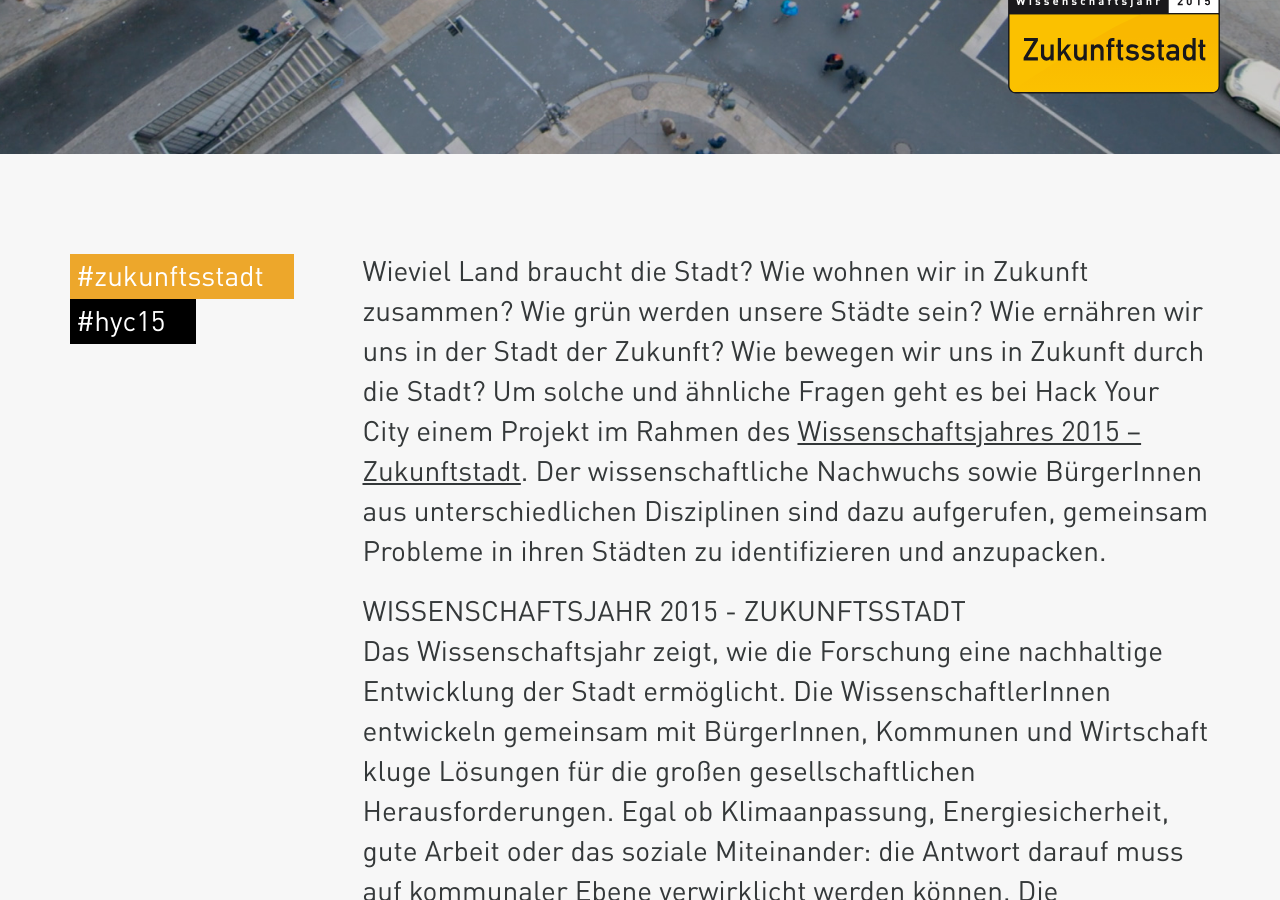
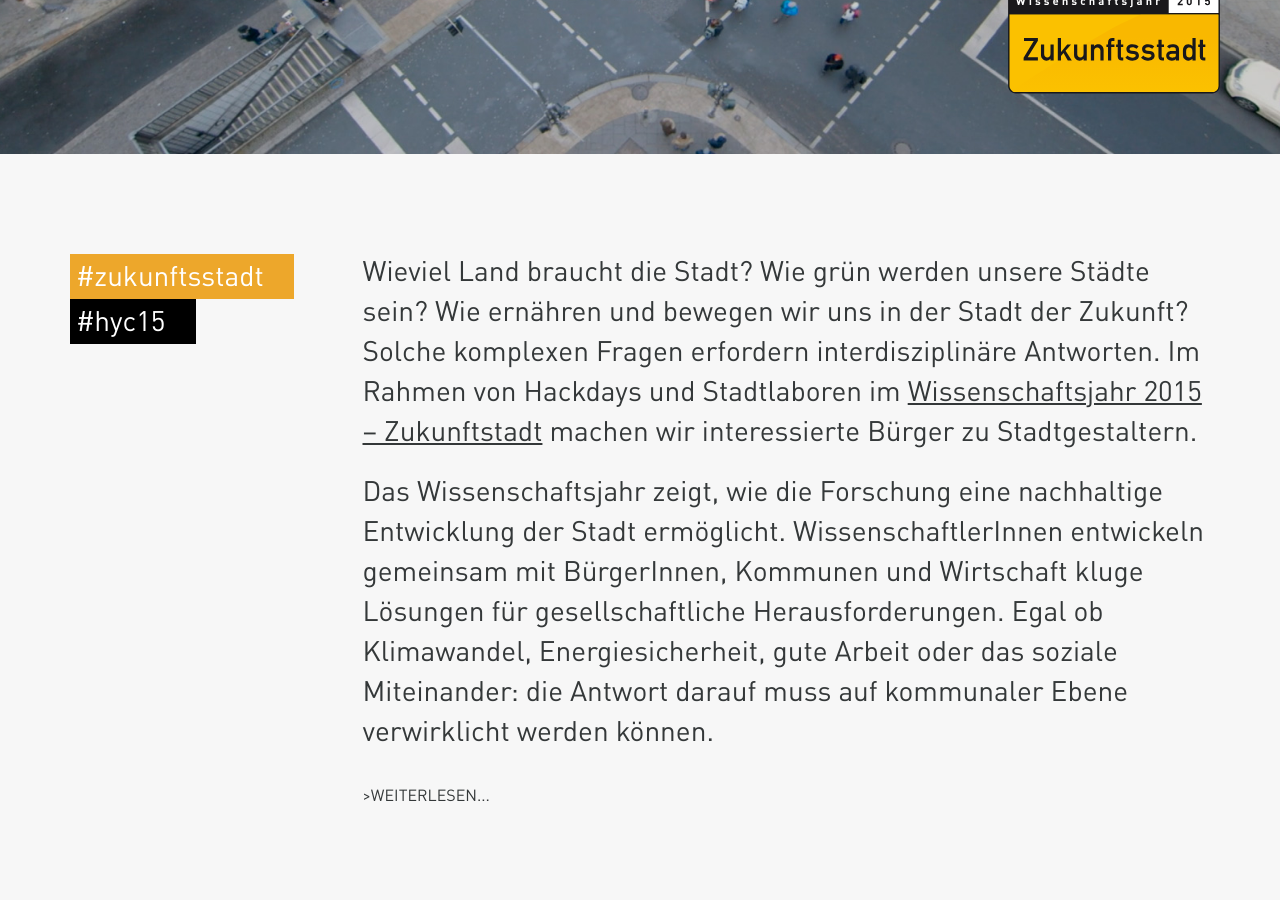
Before and after one commit to okfde/hackyourcity, a Jekyll site: the page built from index.html, in a window 1280 px wide and 900 px high, scrolled down 566 px. Built offline with Jekyll 4.4.1, drawn with Linux system fonts in a browser that asks for light colours; nearby versions of some CDN libraries; some of the changed text lies outside the part shown.

Commit message:
shorten text

```diff
--- a/index.html
+++ b/index.html
@@ -24,29 +24,26 @@ title: Home
           <div class="col-md-9 col-md-push-3">
             <div class="content-body">
               <p>
-              Wieviel Land braucht die Stadt? Wie wohnen wir in Zukunft zusammen? Wie grün werden unsere
-              Städte sein? Wie ernähren wir uns in der Stadt der Zukunft? Wie bewegen wir uns in Zukunft
-              durch die Stadt? Um solche und ähnliche Fragen geht es bei Hack Your City einem Projekt im
-              Rahmen des <a href="http://www.wissenschaftsjahr-zukunftsstadt.de">Wissenschaftsjahres 2015 – Zukunftstadt</a>.
-              Der wissenschaftliche Nachwuchs sowie BürgerInnen aus unterschiedlichen Disziplinen sind
-              dazu aufgerufen, gemeinsam Probleme in ihren Städten zu identifizieren und anzupacken.
+              Wieviel Land braucht die Stadt? Wie grün werden unsere Städte sein? Wie ernähren
+              und bewegen wir uns in der Stadt der Zukunft? Solche komplexen Fragen erfordern
+              interdisziplinäre Antworten. Im Rahmen von Hackdays und Stadtlaboren im
+              <a href="http://www.wissenschaftsjahr-zukunftsstadt.de">Wissenschaftsjahr 2015 – Zukunftstadt</a>
+              machen wir interessierte Bürger zu Stadtgestaltern.
             </p>
             <p id="collapseIntroMore" class="collapse" role="tabpanel" aria-labelledby="collapseIntroMore">
-              In Citizen Science Labs, die Teil des <a href="http://codefor.de/">Code for Germany</a>
-              Netzwerks sind, haben HobbyforscherInnen und ForscherInnen ein halbes Jahr Zeit neues Wissen
-              zu schaffen. Das neue Wissen entfaltet sich in innovativen Ideen, sogenannten Hacks, um die
-              Stadt zu verbessern. Es kann im Berlin, Karlsruhe, Dortmund, Wuppertal, Dresden und Leipzig
+              In Citizen Science Labs, die Teil von <a href="http://codefor.de/">Code for Germany</a>
+              sind, werden HobbyforscherInnen und ForscherInnen neue Ansätze erproben, Hacks für die
+              Pribleme unserer.Städte erproben.
+              Es kann im Berlin, Karlsruhe, Dortmund, Wuppertal, Dresden und Leipzig
               gelötet, programmiert, oder designt werden. Dabei ist offen, ob am Ende eine App, eine
               Website, eine Maschine oder ein ganz anderes Objekt entsteht.
             <p>
-            WISSENSCHAFTSJAHR 2015 - ZUKUNFTSSTADT<br>
             Das Wissenschaftsjahr zeigt, wie die Forschung eine nachhaltige Entwicklung der Stadt
-            ermöglicht. Die WissenschaftlerInnen entwickeln gemeinsam mit BürgerInnen, Kommunen und
-            Wirtschaft kluge Lösungen für die großen gesellschaftlichen Herausforderungen. Egal ob
-            Klimaanpassung, Energiesicherheit, gute Arbeit oder das soziale Miteinander: die Antwort
-            darauf muss auf kommunaler Ebene verwirklicht werden können. Die Wissenschaftsjahre sind
-            eine Initiative des Bundesministeriums für Bildung und Forschung gemeinsam mit
-            Wissenschaft im Dialog. Sie fördern den Austausch zwischen Öffentlichkeit und Forschung.
+            ermöglicht.
+            WissenschaftlerInnen entwickeln gemeinsam mit BürgerInnen, Kommunen und
+            Wirtschaft kluge Lösungen für gesellschaftliche Herausforderungen. Egal ob
+            Klimawandel, Energiesicherheit, gute Arbeit oder das soziale Miteinander: die Antwort
+            darauf muss auf kommunaler Ebene verwirklicht werden können.
           </p>
             </p>
             </div>
```
